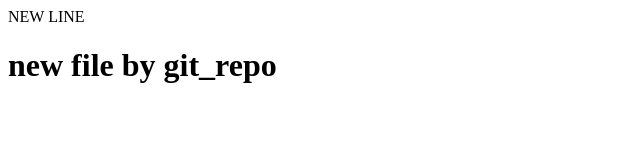
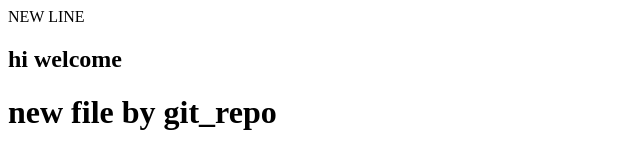
Before and after one commit to Somesha-honnali/new_repo, a plain HTML site: page f3.html in a window 1280 px wide. Shown: the whole page, without its empty margins (0-640 px from the left). Drawn offline with Linux system fonts and the light colour scheme.

Commit message:
Update f3.html

```diff
--- a/f3.html
+++ b/f3.html
@@ -6,6 +6,7 @@
 		NEW_REPO
 	</title>
 	<body>
+		<h2>hi welcome</h2>
 		<h1>new file by git_repo</h1>
 	</body>
 </html>
```
